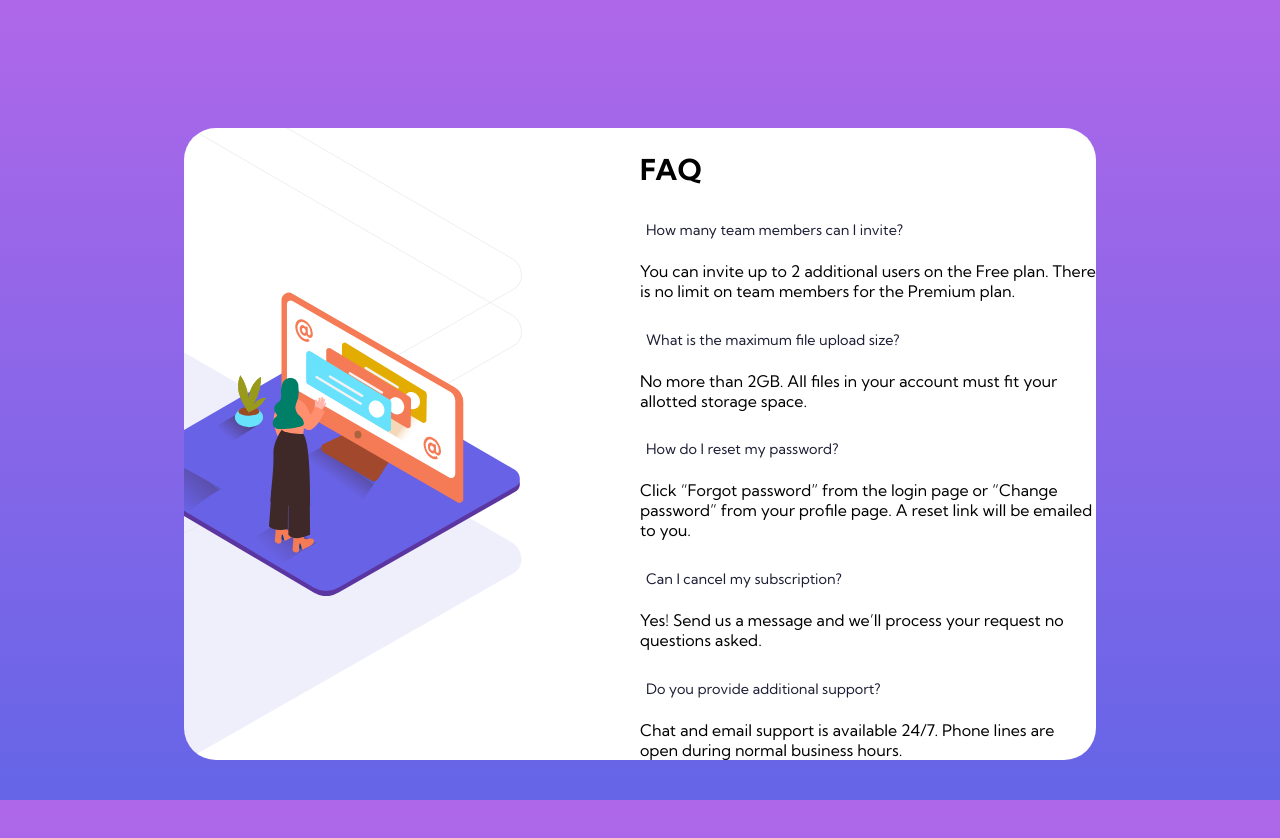
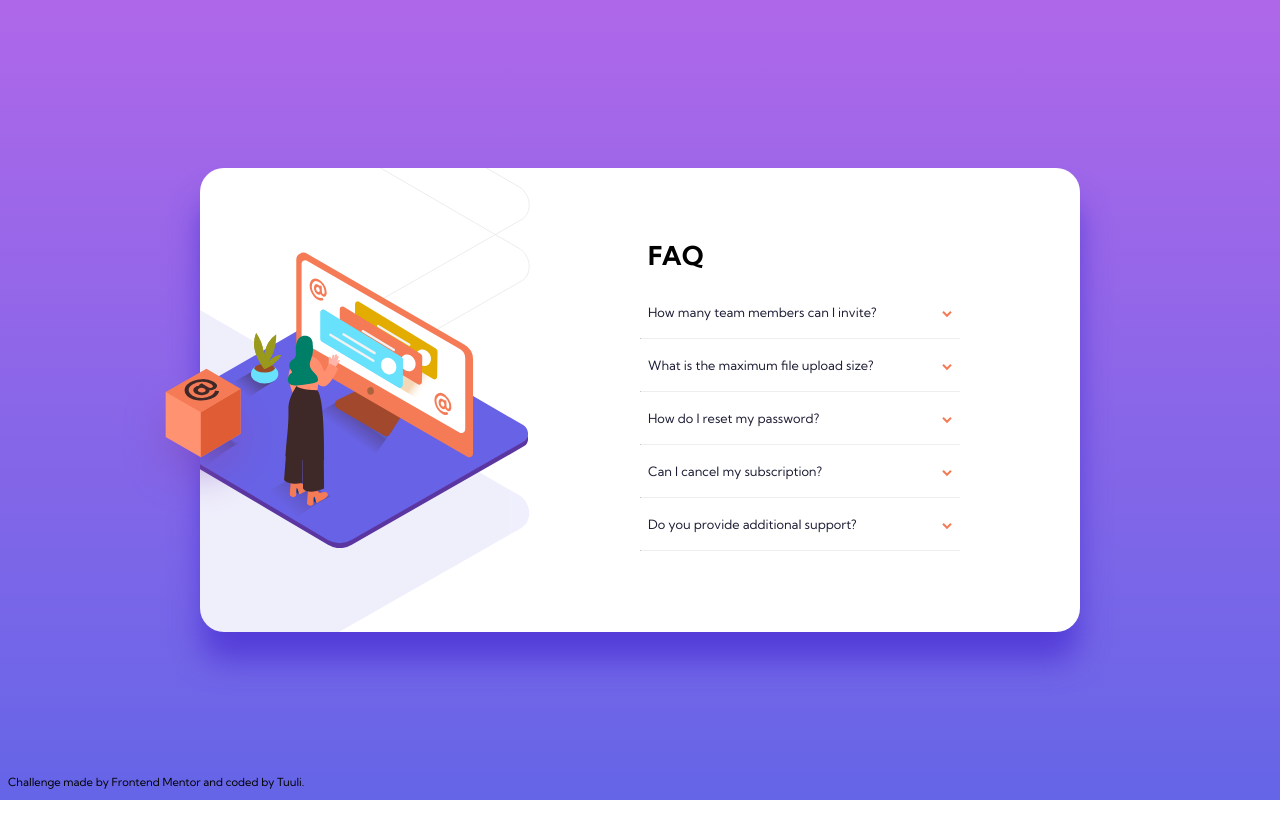
Before and after one commit to tulbba/faq-accordion-project, a plain HTML site: page index.html in a window 1280 px wide. After the commit the page ends 800 px from the top, so only its background shows below. Drawn offline with nearby package versions, Linux system fonts and the light colour scheme.

Commit message:
challenge commit

```diff
--- a/index.html
+++ b/index.html
@@ -1,95 +1,139 @@
 <!DOCTYPE html>
 <html lang="en">
   <head>
-    <meta charset="UTF-8">
-    <meta http-equiv="X-UA-Compatible" content="IE=edge">
-    <meta name="viewport" content="width=device-width, initial-scale=1.0">
-    <link rel="stylesheet" href="./styles/output.css">
-    <link href="https://fonts.googleapis.com/css2?family=Kumbh+Sans:wght@400;700&display=swap" rel="stylesheet">
+    <meta charset="UTF-8" />
+    <meta http-equiv="X-UA-Compatible" content="IE=edge" />
+    <meta name="viewport" content="width=device-width, initial-scale=1.0" />
+    <script
+    src="https://code.jquery.com/jquery-3.6.0.js"
+    integrity="sha256-H+K7U5CnXl1h5ywQfKtSj8PCmoN9aaq30gDh27Xc0jk="
+    crossorigin="anonymous"
+  ></script>
+    <link rel="stylesheet" href="./styles/output.css" />
+    <link
+      href="https://fonts.googleapis.com/css2?family=Kumbh+Sans:wght@400;700&display=swap"
+      rel="stylesheet"
+    />
     <title>Frontend Mentor | FAQ Accordion Card</title>
   </head>
   <body>
 
     <section class="card">
+      <img src="/images/illustration-box-desktop.svg" alt="" class="box" />
       <div class="card__image">
-            <img src="/images/illustration-woman-online-desktop.svg" alt="woman desktop">
+        <img
+          src="/images/illustration-woman-online-desktop.svg"
+          alt="woman desktop"
+          class="woman__desktop"
+        />
+        <img
+          src="/images/illustration-woman-online-mobile.svg"
+          alt="woman mobile"
+          class="woman__mobile"
+        />
       </div>
+
       <div class="card__text">
-
         <h1>FAQ</h1>
 
         <div class="accordion">
 
-                <div class="accordion__item">
-                    <h2>
-                        <button class="accordion__question">
-                            How many team members can I invite?
-                        </button>
-                    </h2>
-                    <div class="accordion__collapse">
+          <div class="accordion__question">
+            <h2>How many team members can I invite?</h2>
+            <span
+              ><img
+                src="/images/icon-arrow-down.svg"
+                alt=""
+                class="accordion__toggle"
+            /></span>
+          </div>
           <div class="accordion__content">
+            <p>
               You can invite up to 2 additional users on the Free plan. There is no limit on
               team members for the Premium plan.
-                        </div>
-                    </div>
+            </p>
           </div>
 
-                <div class="accordion__item">
-                    <h2>
-                        <button class="accordion__question">
-                            What is the maximum file upload size?
-                        </button>
-                    </h2>
-                    <div class="accordion__collapse">
+          <hr />
+
+          <div class="accordion__question">
+            <h2>What is the maximum file upload size?</h2>
+            <span
+              ><img
+                src="/images/icon-arrow-down.svg"
+                alt=""
+                class="accordion__toggle"
+            /></span>
+          </div>
           <div class="accordion__content">
+            <p>
               No more than 2GB. All files in your account must fit your allotted storage space.
-                        </div>
-                    </div>
+            </p>
           </div>
 
-                <div class="accordion__item">
-                    <h2>
-                        <button class="accordion__question">
-                            How do I reset my password?
-                        </button>
-                    </h2>
-                    <div class="accordion__collapse">
+          <hr />
+
+          <div class="accordion__question">
+            <h2>How do I reset my password?</h2>
+            <span
+              ><img
+                src="/images/icon-arrow-down.svg"
+                alt=""
+                class="accordion__toggle"
+            /></span>
+          </div>
           <div class="accordion__content">
+            <p>
               Click “Forgot password” from the login page or “Change password” from your profile page.
               A reset link will be emailed to you.
-                        </div>
-                    </div>
+            </p>
           </div>
 
-                <div class="accordion__item">
-                    <h2>
-                        <button class="accordion__question">
-                            Can I cancel my subscription?
-                        </button>
-                    </h2>
-                    <div class="accordion__collapse">
+          <hr />
+
+          <div class="accordion__question">
+            <h2>Can I cancel my subscription?</h2>
+            <span
+              ><img
+                src="/images/icon-arrow-down.svg"
+                alt=""
+                class="accordion__toggle"
+            /></span>
+          </div>
           <div class="accordion__content">
+            <p>
               Yes! Send us a message and we’ll process your request no questions asked.
-                        </div>
-                    </div>
+            </p>
           </div>
 
-                <div class="accordion__item">
-                    <h2>
-                        <button class="accordion__question">
-                            Do you provide additional support?
-                        </button>
-                    </h2>
-                    <div class="accordion__collapse">
+          <hr />
+
+          <div class="accordion__question">
+            <h2>Do you provide additional support?</h2>
+            <span
+              ><img
+                src="/images/icon-arrow-down.svg"
+                alt=""
+                class="accordion__toggle"
+            /></span>
+          </div>
           <div class="accordion__content">
+            <p>
               Chat and email support is available 24/7. Phone lines are open during normal business hours.
+            </p>
           </div>
-                    </div>
-                </div>
+
+          <hr />
+
         </div>
 
         </div>
+      </div>
     </section>
 
+    <footer>
+      <p>Challenge made by <a href="https://www.frontendmentor.io/challenges/faq-accordion-card-XlyjD0Oam" target="blank" >Frontend Mentor</a> and coded by <a href="https://github.com/tulbba" target="blank">Tuuli.</a></p>
+    </footer>
+    <script src="/js/index.js"></script>
   </body>
 </html>
--- /dev/null
+++ b/js/index.js
@@ -0,0 +1,9 @@
+$(".accordion__question").click(function (e) {
+  e.preventDefault();
+  var currentIsActive = $(this).hasClass("is-active");
+  $(this).parent(".accordion").find("> *").removeClass("is-active");
+  if (currentIsActive != 1) {
+    $(this).addClass("is-active");
+    $(this).next(".accordion__content").addClass("is-active");
+  }
+});
--- a/styles/input.scss
+++ b/styles/input.scss
@@ -1,3 +1,5 @@
+// Asus Vivobook 1280x569 px
+
 $violet: hsl(273, 75%, 66%);
 $blue: hsl(240, 73%, 65%);
 $verydarkdb: hsl(238, 29%, 16%);
@@ -7,11 +9,11 @@ $hover: hsl(14, 88%, 65%);
 $divider: hsl(240, 5%, 91%);
 
 body {
-    font-family: 'Kumbh Sans',sans-serif;
-    margin: 3rem;
   padding: 0;
   background-image: linear-gradient($violet, $blue);
   background-attachment: fixed;
+  font-family: "Kumbh Sans", sans-serif;
+  min-height: 100%;
 }
 
 *,
@@ -20,55 +22,159 @@ body {
   box-sizing: border-box;
 }
 
+@media (min-width: 360px) {
   .card {
     background-color: white;
-    max-width: 57rem;
-    border-radius: 2rem;
+    max-width: 55rem;
+    border-radius: 1.5rem;
+    font-family: "Kumbh Sans", sans-serif;
+    position: absolute;
+    top: 53%;
+    left: 50%;
+    transform: translate(-50%, -50%);
+    height: 35rem;
+    width: 20rem;
+    box-shadow: 0 30px 30px -2px hsla(249, 66%, 52%, 0.822);
   }
 
-.card__text h1 {
-    font-size: 1.8rem;
+  .woman__desktop {
+    display: none;
   }
 
-.card__image img {
+  .accordion__question {
+    padding: 0.5rem;
+    display: flex;
+    justify-content: space-between;
+    align-items: center;
+
+    h2 {
+      font-weight: 400;
+      color: $verydarkdb;
+      font-size: 0.8rem;
+    }
+  }
+
+  .card__text {
+    position: relative;
+    bottom: 4rem;
+    margin: 0.9rem;
+  }
+
+  .accordion__question > * {
+    margin-top: 0;
+    margin-bottom: 0;
+  }
+
+  .accordion__question h2:hover {
+    color: $hover;
+    cursor: pointer;
+  }
+
+  .accordion__question.is-active {
+    h2 {
+      font-weight: 700;
+      color: $verydarkdb;
+    }
+  }
+
+  .is-active .accordion__toggle {
+    transform: rotate(180deg);
+  }
+  .is-active .accordion__toggle::before {
+    display: none;
+  }
+
+  .accordion__content {
+    display: none;
+  }
+
+  .accordion__content p {
+    font-size: 0.75rem;
+    color: $darkgb;
+    padding-left: 0.5rem;
+  }
+  .accordion__content.is-active {
+    display: block;
+  }
+
+  h1 {
+    text-align: center;
+    font-size: 2rem;
+    font-weight: 700;
+  }
+
+  .card__image {
     width: 100%;
     height: auto;
     max-width: 25rem;
-}
+    text-align: center;
 
-.accordion {
-
-    button {
-        background-color: transparent;
-        border: none;
-        font-family: 'Kumbh Sans',sans-serif;
-        color: $verydarkdb;
-        font-size: 0.9rem;
-        cursor: pointer;
-    }
-
-    button:hover {
-        color: $hover;
-    }
-
-    .accordion__content {
-        display: block;
+    .woman__mobile {
+      width: 14.75rem;
+      position: relative;
+      bottom: 6.8rem;
+      filter: drop-shadow(0 8mm 0.2mm hsla(240, 73%, 65%, 0.123));
     }
   }
 
+  hr {
+    border-top: $divider;
+    color: $divider;
+  }
+
+  .box {
+    display: none;
+  }
+}
+
+footer {
+  position: fixed;
+  bottom: 0;
+  font-size: 0.7rem;
+}
+
+footer a {
+  text-decoration: none;
+  color: black;
+}
+
+footer a:hover {
+  text-decoration: underline;
+}
+
+/*           */
+/*  DESKTOP  */
+/*           */
 
 @media (min-width: 62.5rem) {
-    .card {
-        display: flex;
-        background-image: url('/images/bg-pattern-desktop.svg');
-        background-repeat: no-repeat;
-        background-position: -24.5rem -4.9rem;
-        background-size: 80%;
-        margin: 8rem auto;
+  .woman__mobile {
+    display: none;
   }
 
-    .card__image, .card__text {
+  .woman__desktop {
+    display: block;
+  }
+
+  .card {
+    top: 50%;
+    display: flex;
+    background-image: url("/images/bg-pattern-desktop.svg");
+    background-repeat: no-repeat;
+    background-position: -28.9rem -13rem;
+    background-size: 90%;
+    height: 29rem;
+    width: 57rem;
+    box-shadow: 0 30px 30px -2px hsla(249, 66%, 52%, 0.822);
+  }
+  .card__image,
+  .card__text {
     flex: 1;
+
+    h1 {
+      text-align: left;
+      padding-left: 0.5rem;
+      font-size: 1.625rem;
+    }
   }
 
   .card__image {
@@ -77,8 +183,39 @@ body {
     overflow: hidden;
   }
 
-    .card__image img {
-        transform: translateX(-4rem);
-
+  .card__image {
+    .woman__desktop {
+      transform: translateX(-3.8rem);
+      width: 24.3rem;
     }
   }
+
+  .box {
+    display: block;
+    position: absolute;
+    left: 0.3%;
+    top: 42.8%;
+    transform: translateX(-50%);
+    z-index: 1;
+    width: 10rem;
+  }
+
+  .card__text {
+    margin: 3rem;
+    top: 0.1rem;
+  }
+
+  .accordion {
+    width: 20rem;
+  }
+
+  .accordion__question h2 {
+    font-size: 0.8rem;
+    color: $verydarkdb;
+  }
+
+  hr {
+    border-top: $divider;
+    color: $divider;
+  }
+}
```
Also changed, not shown: images/faq_accordion_desktop.png (added), images/faq_accordion_mobile.png (added), styles/output.css, 4 other files. Lines whose indentation alone changed are shown as unchanged.
